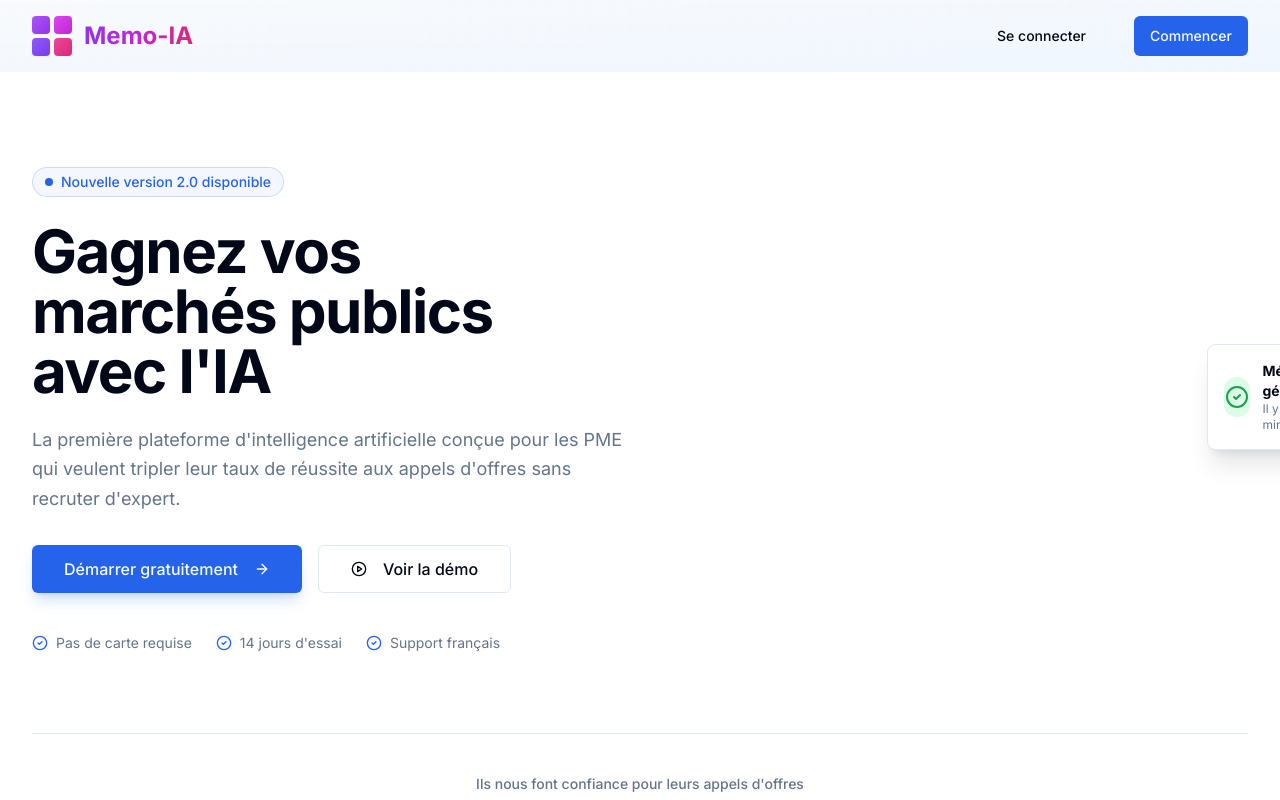
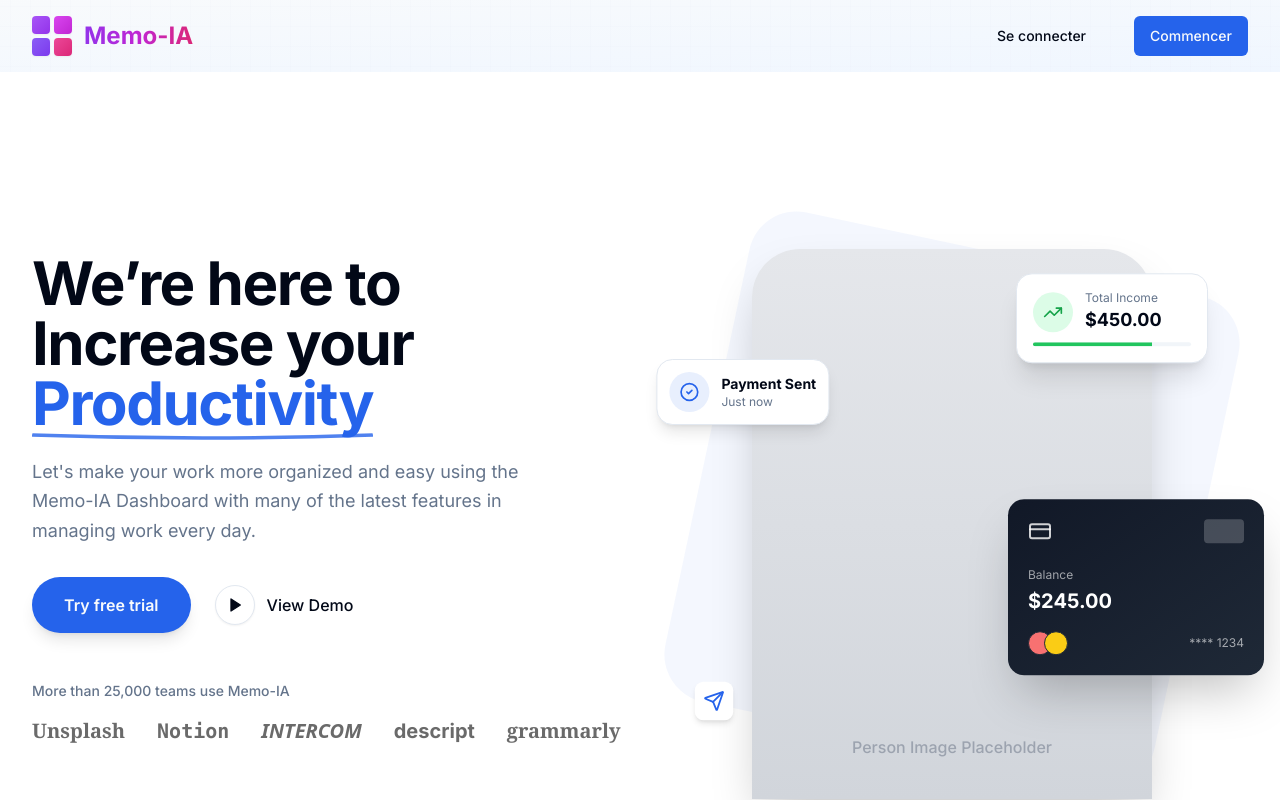
Before and after one commit to Anthony-Access/trainia-saas-starter, a Next.js app: page / in a window 1280 px wide. Shown: the top 800 px of the page. Built offline with nearby package versions, Linux system fonts and the light colour scheme; no server answers; a web font is replaced by a local one.

Commit message:
feat: Initialize SaaS starter project with core application structure, integrations, security, and comprehensive documentation.

```diff
--- a/components/landing/HeroSection.tsx
+++ b/components/landing/HeroSection.tsx
@@ -1,184 +1,160 @@
 "use client"
 
+import Link from 'next/link'
 import { motion } from 'framer-motion'
-import { ArrowRight, CheckCircle2, PlayCircle } from 'lucide-react'
-import { Button } from '@/components/ui/button'
-import Link from 'next/link'
+import { Play, CheckCircle2, TrendingUp, CreditCard, Send } from 'lucide-react'
 
 export function HeroSection() {
   return (
-    <section className="relative overflow-hidden bg-background pt-16 md:pt-20 lg:pt-24">
-      {/* Background Elements */}
-      <div className="absolute inset-0 -z-10 h-full w-full bg-[linear-gradient(to_right,#8080800a_1px,transparent_1px),linear-gradient(to_bottom,#8080800a_1px,transparent_1px)] bg-[size:14px_24px] [mask-image:radial-gradient(ellipse_60%_50%_at_50%_0%,#000_70%,transparent_100%)]" />
-      <div className="absolute left-0 right-0 top-0 -z-10 m-auto h-[310px] w-[310px] rounded-full bg-primary/20 opacity-20 blur-[100px]" />
+    <section className="relative overflow-hidden bg-background pt-20 pb-16 lg:pt-32 lg:pb-24">
+      <div className="mx-auto max-w-7xl px-4 sm:px-6 lg:px-8">
+        <div className="grid grid-cols-1 gap-12 lg:grid-cols-2 lg:gap-8 items-center">
 
-      {/* Styles pour l'effet de pinceau */}
-      <style jsx>{`
-        .brush-highlight {
-          position: relative;
-          display: inline-block;
-          padding: 0.05em 0.2em;
-          z-index: 1;
-        }
+          {/* LEFT COLUMN: Text Content */}
+          <motion.div
+            initial={{ opacity: 0, x: -20 }}
+            animate={{ opacity: 1, x: 0 }}
+            transition={{ duration: 0.5 }}
+            className="flex flex-col justify-center text-left"
+          >
+            <h1 className="text-5xl font-bold tracking-tight text-foreground sm:text-6xl mb-6 leading-[1.1]">
+              We’re here to Increase your{' '}
+              <span className="relative inline-block text-primary">
+                Productivity
+                {/* Wavy Underline SVG - Purple */}
+                <svg
+                  className="absolute -bottom-2 left-0 w-full h-3 text-primary/80"
+                  viewBox="0 0 100 10"
+                  preserveAspectRatio="none"
+                >
+                  <path
+                    d="M0 5 Q 50 10 100 5"
+                    stroke="currentColor"
+                    strokeWidth="3"
+                    fill="none"
+                  />
+                </svg>
+              </span>
+            </h1>
 
-        .brush-highlight::before {
-          content: '';
-          position: absolute;
-          top: 50%;
-          left: 50%;
-          transform: translate(-50%, -50%) rotate(-1deg);
-          width: 100%;
-          height: 90%;
-          background: linear-gradient(120deg, #A855F7 0%, #D946EF 50%, #EC4899 100%);
-          border-radius: 4px;
-          z-index: -1;
-          opacity: 0.2;
-          transition: opacity 0.3s ease;
-        }
+            <p className="text-lg text-muted-foreground mb-8 max-w-lg leading-relaxed">
+              Let&apos;s make your work more organized and easy using the Memo-IA Dashboard with many of the latest features in managing work every day.
+            </p>
 
-        .brush-highlight:hover::before {
-            opacity: 0.4;
-        }
+            <div className="flex flex-wrap items-center gap-6 mb-12">
+              {/* Primary Button - Pill Shape */}
+              <Link
+                href="/sign-up"
+                className="rounded-full bg-primary px-8 py-4 text-base font-semibold text-primary-foreground shadow-lg hover:bg-primary/90 transition-all duration-300 hover:scale-105"
+              >
+                Try free trial
+              </Link>
 
-        .brush-stroke-path {
-            stroke-dasharray: 1000;
-            stroke-dashoffset: 1000;
-            animation: dash 1.5s ease-out forwards;
-        }
-
-        @keyframes dash {
-            to {
-                stroke-dashoffset: 0;
-            }
-        }
-      `}</style>
-
-      <div className="mx-auto max-w-7xl px-4 sm:px-6 lg:px-8">
-        <div className="grid gap-12 lg:grid-cols-2 lg:gap-8 items-center">
-          {/* Left Column: Text Content */}
-          <div className="max-w-2xl">
-            <motion.div
-              initial={{ opacity: 0, y: 20 }}
-              animate={{ opacity: 1, y: 0 }}
-              transition={{ duration: 0.5 }}
-            >
-              <div className="inline-flex items-center rounded-full border border-primary/20 bg-primary/5 px-3 py-1 text-sm font-medium text-primary mb-6">
-                <span className="flex h-2 w-2 rounded-full bg-primary mr-2"></span>
-                Nouvelle version 2.0 disponible
+              {/* Secondary Button - Play Icon */}
+              <button className="group flex items-center gap-3 text-base font-medium text-foreground hover:text-primary transition-colors">
+                <div className="flex h-10 w-10 items-center justify-center rounded-full border border-border bg-background shadow-sm group-hover:border-primary group-hover:text-primary transition-colors">
+                  <Play className="h-4 w-4 fill-current" />
+                </div>
+                View Demo
+              </button>
             </div>
 
-              <h1 className="text-4xl font-bold tracking-tight text-foreground sm:text-6xl mb-6 leading-[1.1]">
-                Gagnez vos <br />
-                <span className="relative whitespace-nowrap">
-                  <span className="relative z-10">marchés publics</span>
-                  <svg className="absolute -bottom-2 left-0 -z-10 h-4 w-full text-primary/30" viewBox="0 0 100 10" preserveAspectRatio="none">
-                    <path d="M0 5 Q 50 10 100 5" stroke="currentColor" strokeWidth="8" fill="none" className="brush-stroke-path" />
-                  </svg>
-                </span>
-                <br />
-                avec l&apos;IA
-              </h1>
-
-              <p className="text-lg text-muted-foreground mb-8 leading-relaxed">
-                La première plateforme d&apos;intelligence artificielle conçue pour les PME qui veulent tripler leur taux de réussite aux appels d&apos;offres sans recruter d&apos;expert.
+            {/* Social Proof - Logos */}
+            <div className="space-y-4">
+              <p className="text-sm font-medium text-muted-foreground">
+                More than 25,000 teams use Memo-IA
               </p>
-
-              <div className="flex flex-col sm:flex-row gap-4 mb-10">
-                <Link href="/sign-up">
-                  <Button size="lg" className="w-full sm:w-auto text-base h-12 px-8 shadow-lg shadow-primary/20 hover:shadow-primary/30 transition-all">
-                    Démarrer gratuitement
-                    <ArrowRight className="ml-2 h-4 w-4" />
-                  </Button>
-                </Link>
-                <Button variant="outline" size="lg" className="w-full sm:w-auto text-base h-12 px-8">
-                  <PlayCircle className="mr-2 h-4 w-4" />
-                  Voir la démo
-                </Button>
-              </div>
-
-              <div className="flex items-center gap-6 text-sm text-muted-foreground">
-                <div className="flex items-center gap-2">
-                  <CheckCircle2 className="h-4 w-4 text-primary" />
-                  <span>Pas de carte requise</span>
-                </div>
-                <div className="flex items-center gap-2">
-                  <CheckCircle2 className="h-4 w-4 text-primary" />
-                  <span>14 jours d&apos;essai</span>
-                </div>
-                <div className="flex items-center gap-2">
-                  <CheckCircle2 className="h-4 w-4 text-primary" />
-                  <span>Support français</span>
+              <div className="flex flex-wrap items-center gap-8 opacity-60 grayscale hover:grayscale-0 transition-all duration-500">
+                {/* Placeholder Logos (Text for now, can be replaced with SVGs) */}
+                <span className="text-xl font-bold font-serif">Unsplash</span>
+                <span className="text-xl font-bold font-mono">Notion</span>
+                <span className="text-xl font-bold font-sans italic">INTERCOM</span>
+                <span className="text-xl font-bold">descript</span>
+                <span className="text-xl font-bold font-serif">grammarly</span>
               </div>
             </div>
           </motion.div>
-          </div>
 
-          {/* Right Column: Visual/Dashboard Mockup */}
-          <motion.div
-            initial={{ opacity: 0, scale: 0.95 }}
-            animate={{ opacity: 1, scale: 1 }}
-            transition={{ duration: 0.7, delay: 0.2 }}
-            className="relative lg:ml-auto"
-          >
-            <div className="relative rounded-xl border bg-background/50 p-2 shadow-2xl backdrop-blur-sm ring-1 ring-inset ring-gray-900/10 dark:ring-white/10 lg:-m-4 lg:rounded-2xl lg:p-4">
-              <div className="rounded-lg bg-background shadow-sm ring-1 ring-gray-900/5 overflow-hidden aspect-[4/3] relative">
-                {/* Abstract Dashboard Representation */}
-                <div className="absolute inset-0 bg-gradient-to-br from-slate-50 to-slate-100 dark:from-slate-900 dark:to-slate-800 p-6 flex flex-col gap-4">
-                  {/* Header */}
-                  <div className="h-8 w-full flex items-center justify-between border-b pb-4">
-                    <div className="h-4 w-24 bg-slate-200 dark:bg-slate-700 rounded"></div>
-                    <div className="flex gap-2">
-                      <div className="h-8 w-8 rounded-full bg-slate-200 dark:bg-slate-700"></div>
-                    </div>
-                  </div>
-                  {/* Content */}
-                  <div className="flex-1 grid grid-cols-12 gap-4">
-                    <div className="col-span-3 bg-white dark:bg-slate-800 rounded-lg border shadow-sm p-4 space-y-3">
-                      <div className="h-3 w-16 bg-slate-100 dark:bg-slate-700 rounded"></div>
-                      <div className="h-3 w-full bg-slate-50 dark:bg-slate-700/50 rounded"></div>
-                      <div className="h-3 w-20 bg-slate-50 dark:bg-slate-700/50 rounded"></div>
-                    </div>
-                    <div className="col-span-9 bg-white dark:bg-slate-800 rounded-lg border shadow-sm p-6">
-                      <div className="flex justify-between items-center mb-6">
-                        <div className="h-5 w-32 bg-slate-200 dark:bg-slate-700 rounded"></div>
-                        <div className="h-8 w-24 bg-primary/10 rounded text-primary flex items-center justify-center text-xs font-medium">Génération...</div>
-                      </div>
-                      <div className="space-y-3">
-                        <div className="h-4 w-full bg-slate-100 dark:bg-slate-700 rounded animate-pulse"></div>
-                        <div className="h-4 w-[90%] bg-slate-100 dark:bg-slate-700 rounded animate-pulse"></div>
-                        <div className="h-4 w-[95%] bg-slate-100 dark:bg-slate-700 rounded animate-pulse"></div>
-                      </div>
-                    </div>
-                  </div>
+          {/* RIGHT COLUMN: Floating UI Composition */}
+          <div className="relative h-[600px] w-full hidden lg:block">
+            {/* Background Shape */}
+            <div className="absolute top-1/2 left-1/2 -translate-x-1/2 -translate-y-1/2 w-[500px] h-[500px] bg-primary/5 rounded-[3rem] rotate-12" />
+
+            {/* Main Subject Placeholder (Person) */}
+            <div className="absolute bottom-0 left-1/2 -translate-x-1/2 w-[400px] h-[550px] bg-gradient-to-b from-gray-200 to-gray-300 rounded-t-[3rem] overflow-hidden shadow-2xl">
+              {/* Placeholder for Image */}
+              <div className="w-full h-full flex items-end justify-center pb-10">
+                <span className="text-gray-400 font-medium">Person Image Placeholder</span>
               </div>
             </div>
 
-              {/* Floating Badge */}
-              <div className="absolute -bottom-6 -left-6 bg-white dark:bg-slate-800 p-4 rounded-lg shadow-xl border border-border flex items-center gap-3 animate-bounce-slow">
+            {/* Floating Element 1: Income Card (Top Right) */}
+            <motion.div
+              animate={{ y: [0, -10, 0] }}
+              transition={{ duration: 4, repeat: Infinity, ease: "easeInOut" }}
+              className="absolute top-20 right-10 bg-card border border-border p-4 rounded-2xl shadow-xl w-48 z-10"
+            >
+              <div className="flex items-center gap-3 mb-2">
                 <div className="h-10 w-10 rounded-full bg-green-100 flex items-center justify-center text-green-600">
-                  <CheckCircle2 className="h-6 w-6" />
+                  <TrendingUp className="h-5 w-5" />
                 </div>
                 <div>
-                  <div className="text-sm font-bold text-foreground">Mémoire généré</div>
-                  <div className="text-xs text-muted-foreground">Il y a 2 minutes</div>
+                  <p className="text-xs text-muted-foreground">Total Income</p>
+                  <p className="text-lg font-bold text-foreground">$450.00</p>
                 </div>
               </div>
+              <div className="h-1 w-full bg-secondary rounded-full overflow-hidden">
+                <div className="h-full w-3/4 bg-green-500" />
               </div>
             </motion.div>
+
+            {/* Floating Element 2: Credit Card (Bottom Right) */}
+            <motion.div
+              animate={{ y: [0, 15, 0] }}
+              transition={{ duration: 5, repeat: Infinity, ease: "easeInOut", delay: 1 }}
+              className="absolute bottom-32 -right-4 bg-gradient-to-br from-gray-900 to-gray-800 p-5 rounded-2xl shadow-2xl w-64 z-20 text-white rotate-[-5deg]"
+            >
+              <div className="flex justify-between items-start mb-6">
+                <CreditCard className="h-6 w-6 text-white/80" />
+                <div className="h-6 w-10 bg-white/20 rounded" />
               </div>
+              <div className="space-y-1">
+                <p className="text-xs text-white/60">Balance</p>
+                <p className="text-xl font-bold">$245.00</p>
+              </div>
+              <div className="mt-4 flex justify-between items-center">
+                <div className="flex -space-x-2">
+                  <div className="h-6 w-6 rounded-full bg-red-400 border border-gray-800" />
+                  <div className="h-6 w-6 rounded-full bg-yellow-400 border border-gray-800" />
+                </div>
+                <p className="text-xs text-white/60">**** 1234</p>
+              </div>
+            </motion.div>
 
-        {/* Social Proof / Trusted By */}
-        <div className="mt-20 border-t pt-10">
-          <p className="text-center text-sm font-medium text-muted-foreground mb-8">
-            Ils nous font confiance pour leurs appels d&apos;offres
-          </p>
-          <div className="grid grid-cols-2 gap-8 md:grid-cols-5 opacity-60 grayscale transition-all hover:grayscale-0 hover:opacity-100">
-            {/* Placeholder Logos - Replace with real ones or SVGs */}
-            {['Acme Corp', 'Global Tech', 'BuildMaster', 'EcoEnergy', 'UrbanPlan'].map((company) => (
-              <div key={company} className="flex items-center justify-center">
-                <span className="text-lg font-bold text-slate-400">{company}</span>
+            {/* Floating Element 3: Sent Message (Left) */}
+            <motion.div
+              animate={{ x: [0, 10, 0] }}
+              transition={{ duration: 6, repeat: Infinity, ease: "easeInOut", delay: 0.5 }}
+              className="absolute top-40 left-0 bg-card border border-border p-3 rounded-2xl shadow-lg flex items-center gap-3 z-10"
+            >
+              <div className="h-10 w-10 rounded-full bg-primary/10 flex items-center justify-center text-primary">
+                <CheckCircle2 className="h-5 w-5" />
               </div>
-            ))}
+              <div>
+                <p className="text-sm font-bold text-foreground">Payment Sent</p>
+                <p className="text-xs text-muted-foreground">Just now</p>
+              </div>
+            </motion.div>
+
+            {/* Floating Element 4: Small Badge (Bottom Left) */}
+            <motion.div
+              animate={{ scale: [1, 1.1, 1] }}
+              transition={{ duration: 3, repeat: Infinity, ease: "easeInOut" }}
+              className="absolute bottom-20 left-10 bg-white p-2 rounded-lg shadow-md z-10"
+            >
+              <Send className="h-5 w-5 text-primary" />
+            </motion.div>
+
           </div>
         </div>
       </div>
```
Lines whose indentation alone changed are shown as unchanged.
